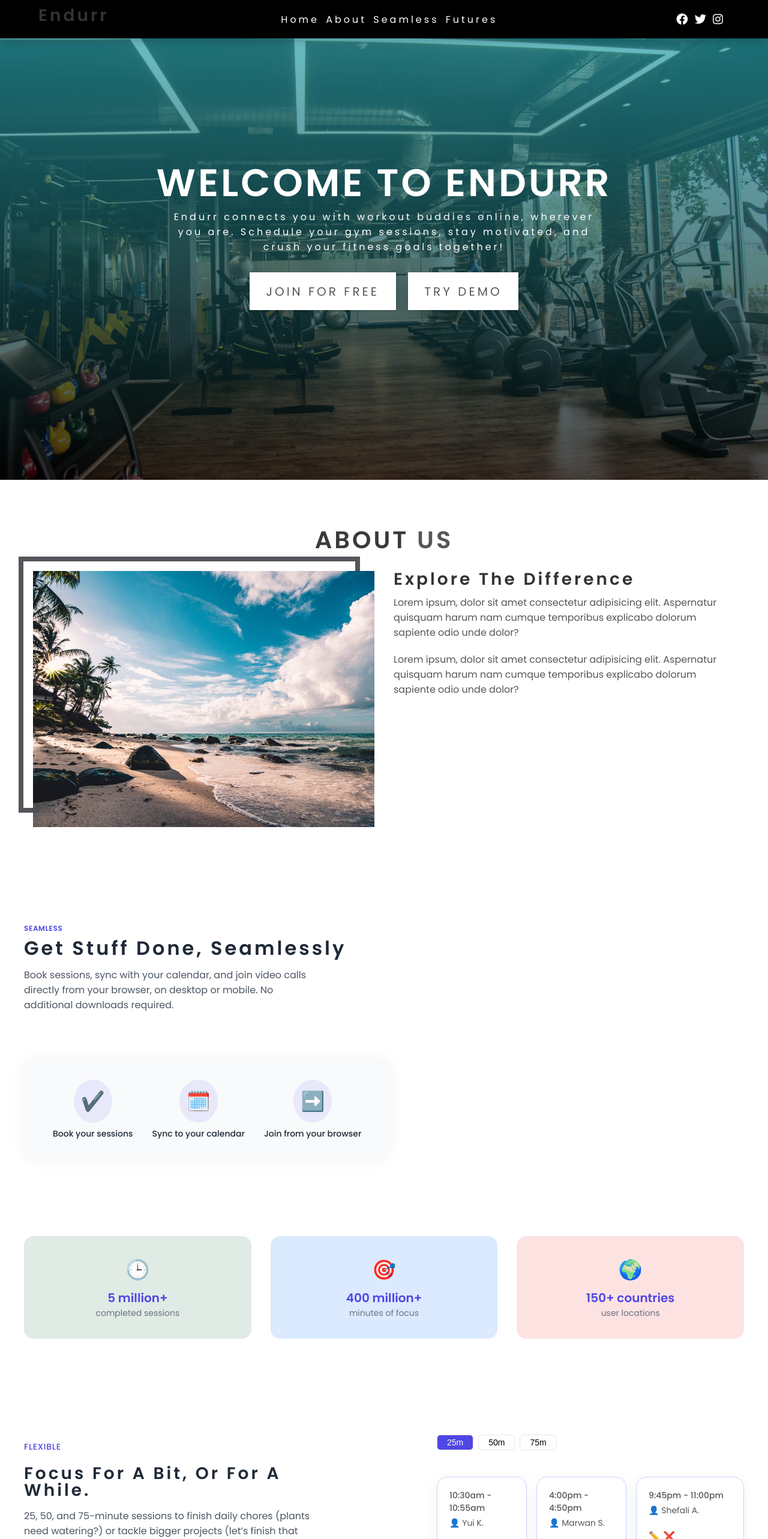
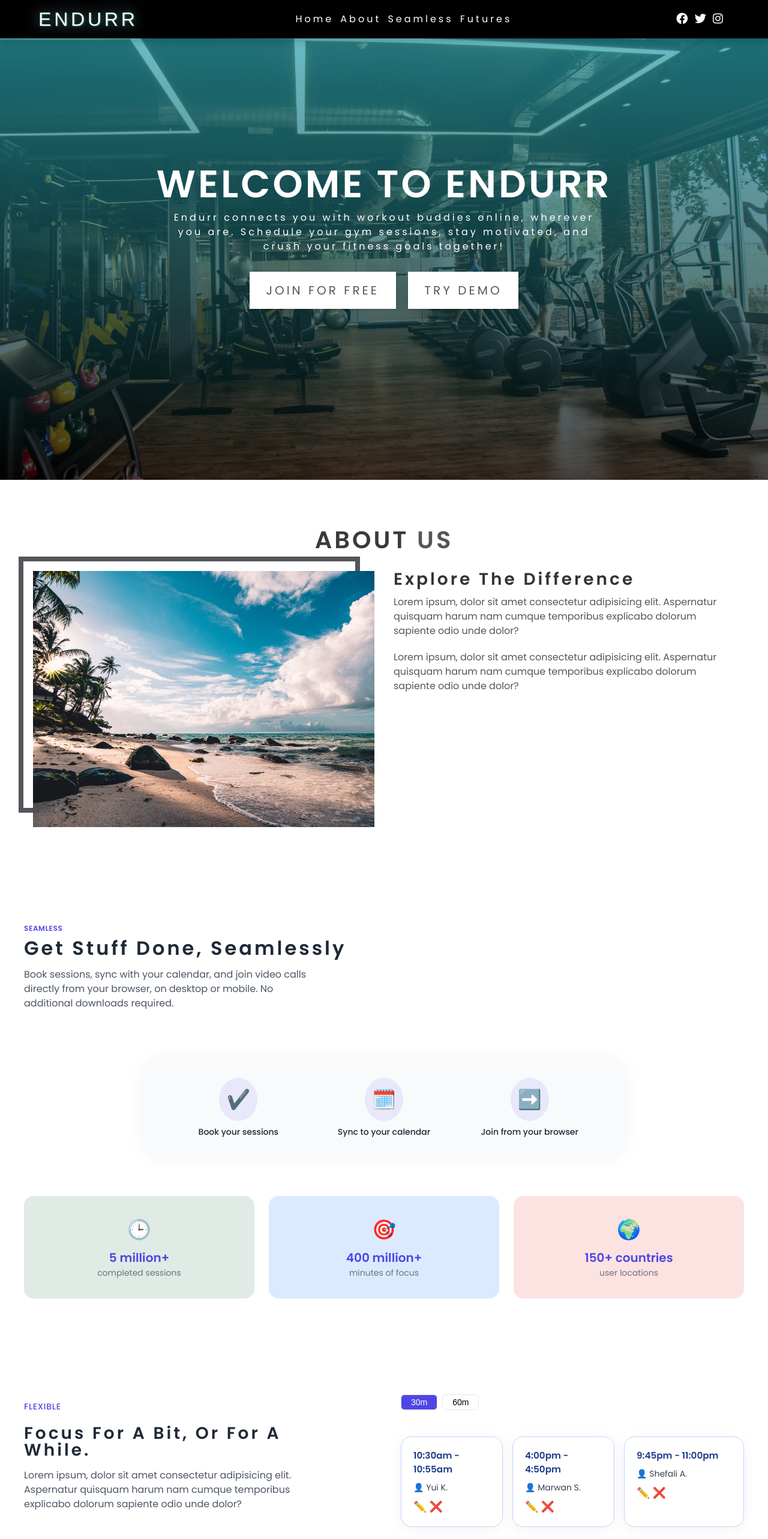
Before and after one commit to GUMELINNOVATION/ENDURR, a React (Create React App) app: page / in a window 1280 px wide. Shown: the top 2566 px of the page at 60% size. Built offline with nearby package versions, Linux system fonts and the light colour scheme.

Commit message:
update 07-06-2025

```diff
--- a/src/App.css
+++ b/src/App.css
@@ -66,7 +66,11 @@
   scroll-behavior: smooth;
 }
 body {
-  background-color: white;
+  font-family: system-ui, -apple-system, BlinkMacSystemFont, "Segoe UI", Roboto,
+    Oxygen, Ubuntu, Cantarell, "Open Sans", "Helvetica Neue", sans-serif;
+
+  line-height: 1.5;
+  font-size: 0.875rem;
 }
 ul {
   list-style-type: none;
@@ -178,11 +182,9 @@
 Hero
 ===============
 */
-
 .nav-icon i {
   color: white;
 }
-
 .hero {
   min-height: 100vh;
   background: var(--clr-primary-5);
@@ -283,21 +285,30 @@
 */
 .seamless-container {
   background-color: white;
-  padding: 5rem 2rem;
+  padding: 5rem 1rem;
   display: flex;
   flex-direction: column;
   gap: 4rem;
   align-items: center;
+  width: 100%;
+  box-sizing: border-box;
 }
 
 .seamless-header {
   max-width: 1200px;
   display: flex;
   flex-direction: column;
-  text-align: left;
+  text-align: center;
   gap: 0.5rem;
-  align-items: flex-start;
+  align-items: center;
   width: 100%;
+}
+
+@media (min-width: 768px) {
+  .seamless-header {
+    text-align: left;
+    align-items: flex-start;
+  }
 }
 
 .seamless-header .tagline {
@@ -328,14 +339,12 @@
   text-decoration: underline;
 }
 
-/* 3-step Visual Section */
+/* Features Section */
 .features-section {
   display: flex;
-  gap: 3rem;
-  justify-content: space-between;
+  justify-content: center;
   align-items: center;
   flex-wrap: wrap;
-  max-width: 1200px;
   width: 100%;
 }
 
@@ -343,10 +352,20 @@
   background: #f9fafb;
   border-radius: 20px;
   box-shadow: 0 0 30px rgba(0, 0, 0, 0.05);
-  padding: 2rem 3rem;
+  padding: 2rem;
   display: flex;
-  gap: 2rem;
-  justify-content: space-between;
+  flex-direction: column;
+  gap: 1.5rem;
+  width: 100%;
+  max-width: 800px;
+}
+
+@media (min-width: 640px) {
+  .feature-visual {
+    flex-direction: row;
+    justify-content: space-between;
+    padding: 2rem 3rem;
+  }
 }
 
 .step {
@@ -355,6 +374,7 @@
   align-items: center;
   text-align: center;
   gap: 0.5rem;
+  flex: 1;
   min-width: 100px;
 }
 
@@ -376,20 +396,19 @@
 .stats-row {
   display: flex;
   justify-content: center;
-  gap: 2rem;
+  gap: 1.5rem;
   flex-wrap: wrap;
-  margin-top: 4rem;
+  width: 100%;
   max-width: 1200px;
-  width: 100%;
 }
 
 .stat-box {
   background-color: #e5e7eb;
   border-radius: 16px;
   padding: 2rem;
-  flex: 1;
-  min-width: 250px;
+  flex: 1 1 250px;
   text-align: center;
+  box-sizing: border-box;
 }
 
 .stat-icon {
@@ -504,36 +523,53 @@
 }
 
 .card {
-  background-color: #eef2ff;
+  background: linear-gradient(to bottom right, #f3f4f6, #e0e7ff);
   border: 1px solid #c7d2fe;
-  border-radius: 10px;
-  padding: 1rem;
-  width: 150px;
+  border-radius: 1rem;
+  padding: 1.25rem;
+  width: 170px;
   font-size: 0.875rem;
   color: #1f2937;
-  box-shadow: 0 1px 3px rgba(0, 0, 0, 0.05);
+  box-shadow: 0 4px 8px rgba(0, 0, 0, 0.05);
+  transition: transform 0.3s ease, box-shadow 0.3s ease, background 0.3s ease;
+  position: relative;
+  overflow: hidden;
+}
+
+.card:hover {
+  transform: translateY(-6px);
+  box-shadow: 0 12px 20px rgba(0, 0, 0, 0.1);
+  background: linear-gradient(to bottom right, #e0e7ff, #dbeafe);
 }
 
 .card.large {
-  width: 180px;
+  width: 200px;
 }
 
 .time {
-  font-weight: 500;
-  margin-bottom: 0.25rem;
+  font-weight: 600;
+  font-size: 0.95rem;
+  margin-bottom: 0.5rem;
+  color: #1e3a8a; /* dark blue */
 }
 
 .user {
   font-size: 0.875rem;
+  color: #374151;
+  margin-bottom: 0.5rem;
 }
 
 .icons {
   margin-top: 0.5rem;
   display: flex;
-  gap: 0.5rem;
+  gap: 0.75rem;
+  font-size: 1.1rem;
   color: #4f46e5;
-  font-size: 1rem;
-  cursor: pointer;
+  transition: transform 0.2s ease;
+}
+
+.icons:hover {
+  transform: scale(1.05);
 }
 
 /* HowItWorks.css */
@@ -1122,3 +1158,30 @@
     font-size: 1.5rem;
   }
 }
+
+.logo-container {
+  position: relative;
+  font-family: "Orbitron", sans-serif;
+  font-size: 2rem;
+  letter-spacing: 0.3rem;
+}
+
+.logo-glow {
+  position: absolute;
+  color: white;
+  opacity: 0.2;
+  filter: blur(8px);
+  text-shadow: 0 0 10px #ffffff, 0 0 20px #ffffff, 0 0 40px #00ffe0,
+    0 0 80px #00ffe0;
+}
+
+.logo-solid {
+  position: relative;
+  color: white;
+  text-shadow: 1px 1px 2px rgba(0, 255, 224, 0.5);
+  transition: transform 0.3s ease;
+}
+
+.logo-container:hover .logo-solid {
+  transform: scale(1.05);
+}
--- a/src/component/Flexible.js
+++ b/src/component/Flexible.js
@@ -9,8 +9,9 @@
           <p className="tagline">FLEXIBLE</p>
           <h2 className="headline">Focus for a bit, or for a while.</h2>
           <p className="description">
-            25, 50, and 75-minute sessions to finish daily chores (plants need
-            watering?) or tackle bigger projects (let’s finish that thesis).
+            Lorem ipsum, dolor sit amet consectetur adipisicing elit. Aspernatur
+            quisquam harum nam cumque temporibus explicabo dolorum sapiente odio
+            unde dolor?
           </p>
           {/* <a href="#" className="explore-link">
             Explore features
@@ -20,9 +21,8 @@
         {/* RIGHT VISUAL SECTION */}
         <div className="flexible-visual">
           <div className="duration-tabs">
-            <button className="tab active">25m</button>
-            <button className="tab">50m</button>
-            <button className="tab">75m</button>
+            <button className="tab active">30m</button>
+            <button className="tab">60m</button>
           </div>
 
           <div className="session-cards">
--- a/src/component/Navbar.js
+++ b/src/component/Navbar.js
@@ -7,7 +7,10 @@
     <nav className="navbar">
       <div className="nav-center">
         <div className="nav-header">
-          <h3 className="nav-logo">Endurr</h3>
+          <div class="logo-container">
+            <div class="logo-glow">ENDURR</div>
+            <div class="logo-solid">ENDURR</div>
+          </div>
           {/* <img src="" className="nav-logo" alt="logo" /> */}
           <button type="button" className="nav-toggle" id="nav-toggle">
             <i className="fas fa-bars"></i>
```
